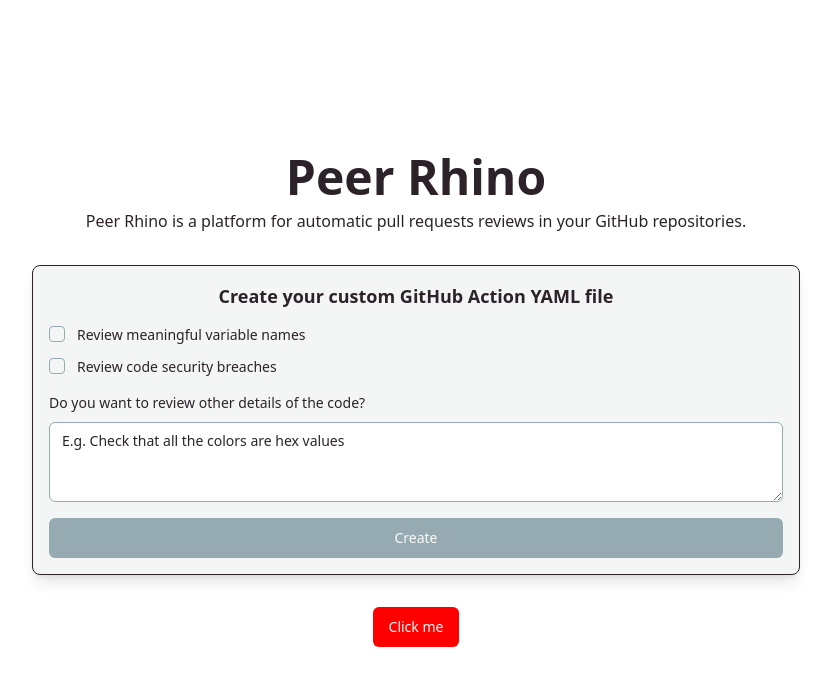
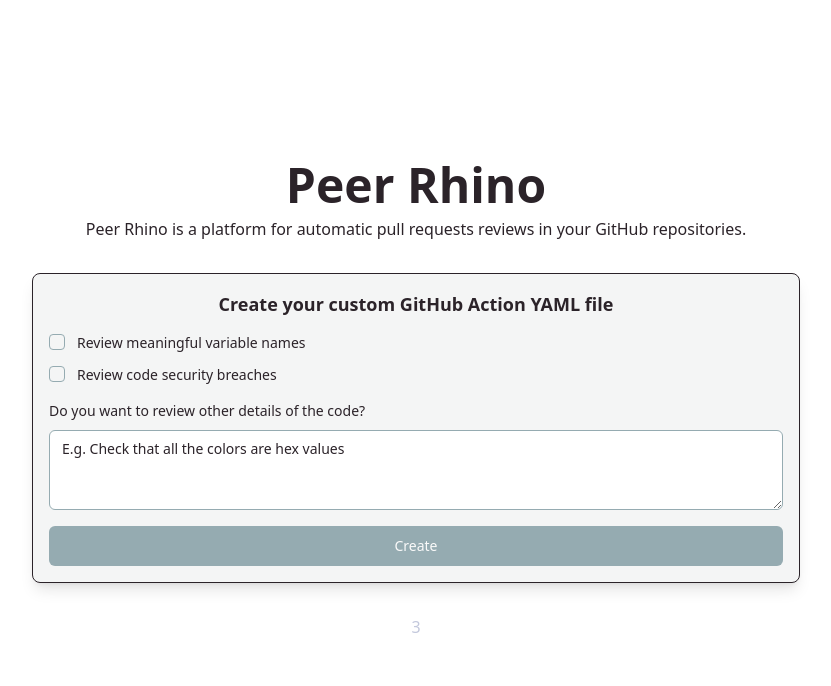
Before and after one commit to psotogomez/platanus-hackaton-g18, a Next.js app: page / in a window 1280 px wide. Shown: the top 686 px of the page, without its empty margins (224-1055 px from the left). Built offline with nearby package versions, Linux system fonts and the light colour scheme.

Commit message:
🩹 fixes

```diff
--- a/src/app/page.tsx
+++ b/src/app/page.tsx
@@ -1,7 +1,4 @@
-"use client";
-
 import { H1, P } from "@/ui/components/typography";
-import { Button } from "@/ui/components/button";
 import { WithPullRequestReviewConfigurationForm } from "./_components/with-pull-request-review-configuration-form";
 import { PullRequestReviewConfigurationForm } from "./_components/pull-request-review-configuration-form";
 
@@ -24,14 +21,7 @@ export default function Home() {
           <PullRequestReviewConfigurationForm />
         </WithPullRequestReviewConfigurationForm>
       </div>
-      <Button
-        onClick={() => function1(1, 2)}
-        style={{
-          backgroundColor: "red",
-        }}
-      >
-        Click me
-      </Button>
+      {function1(1, 2)}
     </div>
   );
 }
```
